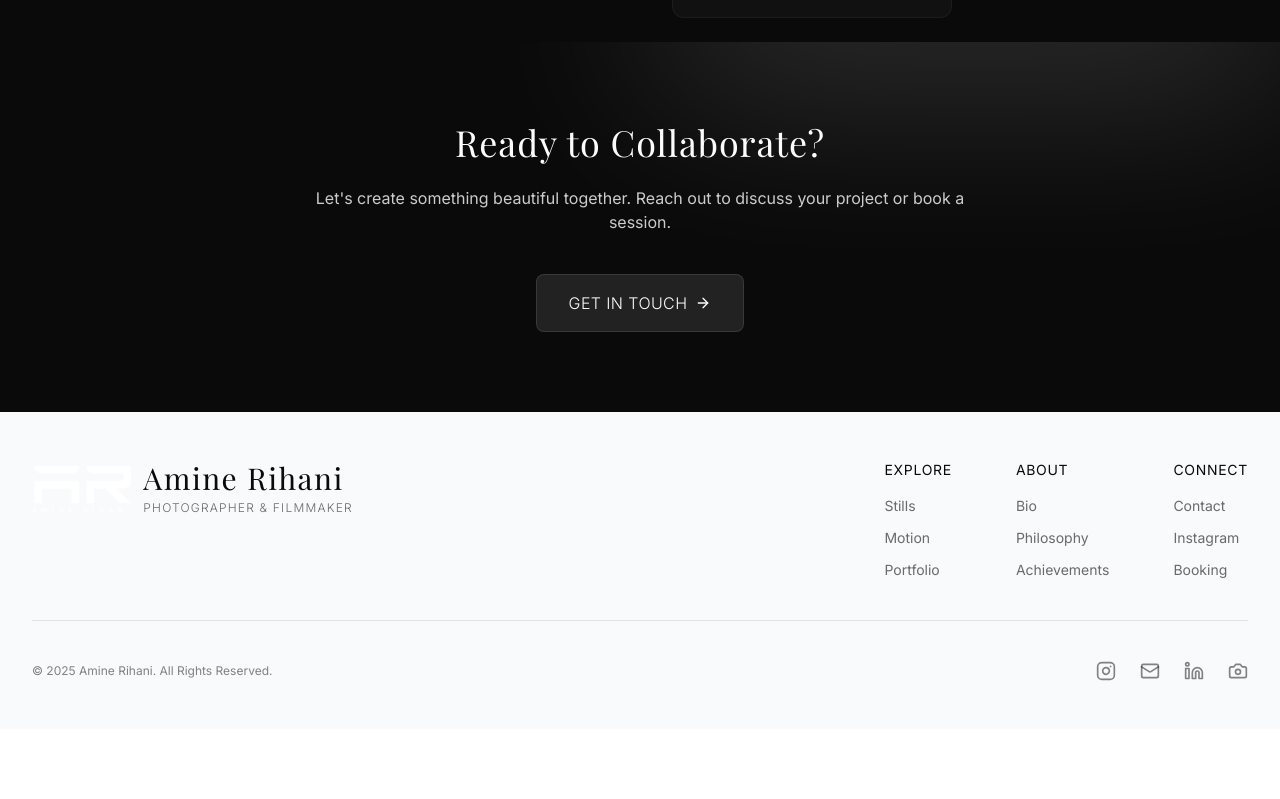
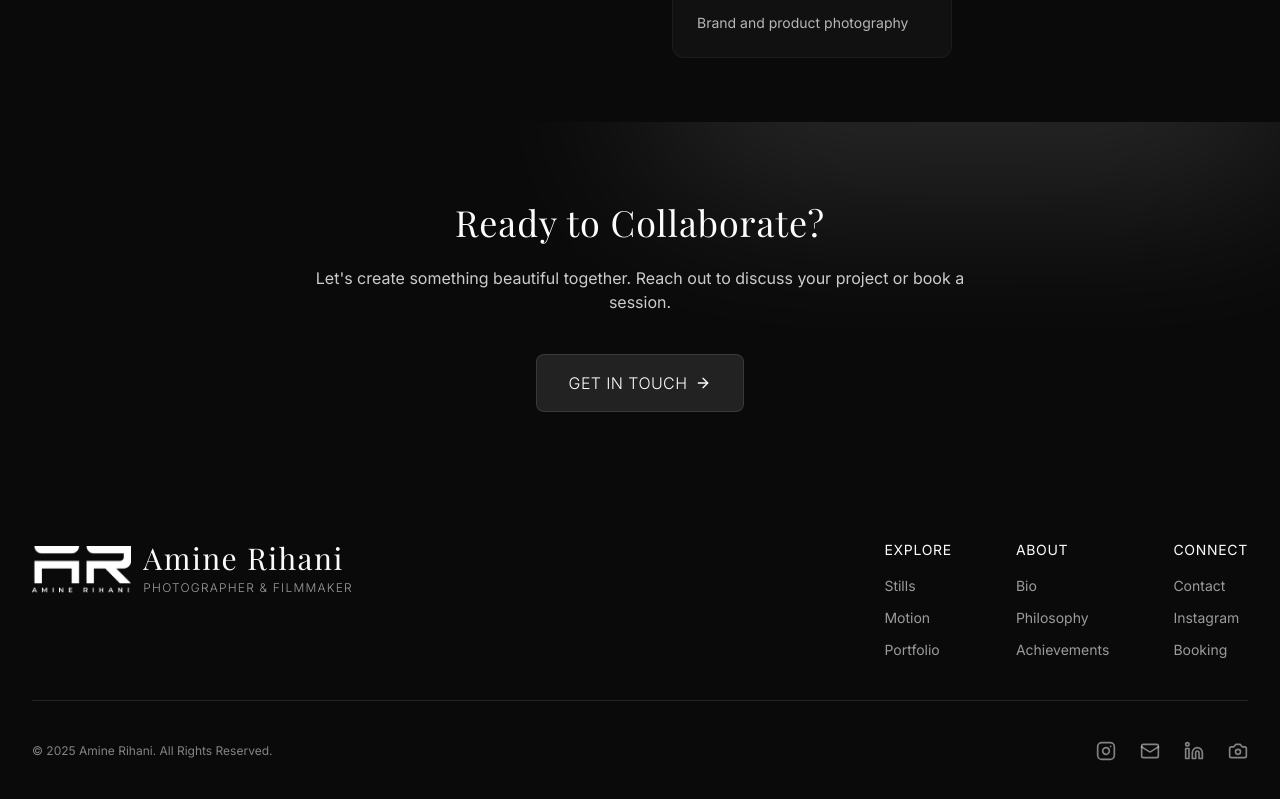
Before and after one commit to yassirab02/amine-protfolio-v2, a React (Vite) app: page / in a window 1280 px wide. Shown: the part 3346-4145 px from the top of the page. Before the commit the page ends 4075 px from the top, so only its background shows below. Built offline with nearby package versions, Linux system fonts and the light colour scheme.

Commit message:
adding spinner

```diff
--- a/src/components/Footer.tsx
+++ b/src/components/Footer.tsx
@@ -3,10 +3,10 @@ import { Camera, Instagram, Mail, Linkedin } from "lucide-react";
 
 export default function Footer() {
   return (
-    <footer className="w-full py-12 px-8 bg-gray-50 dark:bg-zinc-950 relative transition-colors duration-300">
+    <footer className="w-full py-12 px-8 bg-black relative transition-colors duration-300">
       <div className="max-w-7xl mx-auto">
         {/* Footer top - Logo and main links */}
-        <div className="flex flex-col md:flex-row justify-between items-center md:items-start border-b border-black/10 dark:border-white/10 pb-10">
+        <div className="flex flex-col md:flex-row justify-between items-center md:items-start border-b border-white/10 pb-10">
           <div className="mb-8 md:mb-0">
             <Link to="/" className="block">
               <div className="flex items-center gap-3">
@@ -16,10 +16,10 @@ export default function Footer() {
                   className="w-18 h-12 mt-1 object-contain"
                 />
                 <div>
-                  <h2 className="text-3xl font-serif text-black dark:text-white tracking-wider">
+                  <h2 className="text-3xl font-serif text-white tracking-wider">
                     Amine Rihani
                   </h2>
-                  <p className="mt-1 text-xs text-black/60 dark:text-white/60 tracking-widest font-light">
+                  <p className="mt-1 text-xs text-white/60 tracking-widest font-light">
                     PHOTOGRAPHER & FILMMAKER
                   </p>
                 </div>
@@ -30,80 +30,51 @@ export default function Footer() {
           {/* Navigation Links - Mobile Grid, Desktop Row */}
           <div className="grid grid-cols-3 gap-x-4 gap-y-2 md:flex md:flex-row md:gap-16">
             <div className="text-center md:text-left">
-              <h3 className="text-black dark:text-white text-xs md:text-sm tracking-wider mb-2 md:mb-4">
+              <h3 className="text-white text-xs md:text-sm tracking-wider mb-2 md:mb-4">
                 EXPLORE
               </h3>
               <div className="space-y-1 md:space-y-3">
-                <Link
-                  to="/stills"
-                  className="block text-black/60 dark:text-white/60 hover:text-black dark:hover:text-white text-xs md:text-sm transition-colors duration-300"
-                >
+                <Link to="/stills" className="block text-white/60 hover:text-white text-xs md:text-sm transition-colors duration-300">
                   Stills
                 </Link>
-                <Link
-                  to="/motion"
-                  className="block text-black/60 dark:text-white/60 hover:text-black dark:hover:text-white text-xs md:text-sm transition-colors duration-300"
-                >
+                <Link to="/motion" className="block text-white/60 hover:text-white text-xs md:text-sm transition-colors duration-300">
                   Motion
                 </Link>
-                <Link
-                  to="/portfolio"
-                  className="block text-black/60 dark:text-white/60 hover:text-black dark:hover:text-white text-xs md:text-sm transition-colors duration-300"
-                >
+                <Link to="/portfolio" className="block text-white/60 hover:text-white text-xs md:text-sm transition-colors duration-300">
                   Portfolio
                 </Link>
               </div>
             </div>
 
             <div className="text-center md:text-left">
-              <h3 className="text-black dark:text-white text-xs md:text-sm tracking-wider mb-2 md:mb-4">
+              <h3 className="text-white text-xs md:text-sm tracking-wider mb-2 md:mb-4">
                 ABOUT
               </h3>
               <div className="space-y-1 md:space-y-3">
-                <Link
-                  to="/about"
-                  className="block text-black/60 dark:text-white/60 hover:text-black dark:hover:text-white text-xs md:text-sm transition-colors duration-300"
-                >
+                <Link to="/about" className="block text-white/60 hover:text-white text-xs md:text-sm transition-colors duration-300">
                   Bio
                 </Link>
-                <Link
-                  to="/about#philosophy"
-                  className="block text-black/60 dark:text-white/60 hover:text-black dark:hover:text-white text-xs md:text-sm transition-colors duration-300"
-                >
+                <Link to="/about#philosophy" className="block text-white/60 hover:text-white text-xs md:text-sm transition-colors duration-300">
                   Philosophy
                 </Link>
-                <Link
-                  to="/about#achievements"
-                  className="block text-black/60 dark:text-white/60 hover:text-black dark:hover:text-white text-xs md:text-sm transition-colors duration-300"
-                >
+                <Link to="/about#achievements" className="block text-white/60 hover:text-white text-xs md:text-sm transition-colors duration-300">
                   Achievements
                 </Link>
               </div>
             </div>
 
             <div className="text-center md:text-left">
-              <h3 className="text-black dark:text-white text-xs md:text-sm tracking-wider mb-2 md:mb-4">
+              <h3 className="text-white text-xs md:text-sm tracking-wider mb-2 md:mb-4">
                 CONNECT
               </h3>
               <div className="space-y-1 md:space-y-3">
-                <Link
-                  to="/contact"
-                  className="block text-black/60 dark:text-white/60 hover:text-black dark:hover:text-white text-xs md:text-sm transition-colors duration-300"
-                >
+                <Link to="/contact" className="block text-white/60 hover:text-white text-xs md:text-sm transition-colors duration-300">
                   Contact
                 </Link>
-                <a
-                  href="https://instagram.com"
-                  target="_blank"
-                  rel="noopener noreferrer"
-                  className="block text-black/60 dark:text-white/60 hover:text-black dark:hover:text-white text-xs md:text-sm transition-colors duration-300"
-                >
+                <a href="https://instagram.com" target="_blank" rel="noopener noreferrer" className="block text-white/60 hover:text-white text-xs md:text-sm transition-colors duration-300">
                   Instagram
                 </a>
-                <Link
-                  to="/contact#booking"
-                  className="block text-black/60 dark:text-white/60 hover:text-black dark:hover:text-white text-xs md:text-sm transition-colors duration-300"
-                >
+                <Link to="/contact#booking" className="block text-white/60 hover:text-white text-xs md:text-sm transition-colors duration-300">
                   Booking
                 </Link>
               </div>
@@ -111,50 +82,31 @@ export default function Footer() {
           </div>
         </div>
 
-        {/* Footer bottom - Social links and copyright */}
+        {/* Footer bottom */}
         <div className="pt-6 md:pt-10 flex flex-col md:flex-row justify-between items-center">
-          {/* On desktop: Copyright on left, social on right */}
-          {/* On mobile: Social on top, copyright below */}
           <div className="hidden md:block">
-            <p className="text-black/50 dark:text-white/50 text-xs">
+            <p className="text-white/50 text-xs">
               © {new Date().getFullYear()} Amine Rihani. All Rights Reserved.
             </p>
           </div>
 
           <div className="flex space-x-6 mb-4 md:mb-0 md:order-2">
-            <a
-              href="https://www.instagram.com/amine._.rihani?igsh=OHpyM2Zldmd0ZDYy&utm_source=qr"
-              target="_blank"
-              rel="noopener noreferrer"
-              className="text-black/50 dark:text-white/50 hover:text-black dark:hover:text-white transition-colors duration-300"
-            >
+            <a href="https://www.instagram.com/amine._.rihani?igsh=OHpyM2Zldmd0ZDYy&utm_source=qr" target="_blank" rel="noopener noreferrer" className="text-white/50 hover:text-white transition-colors duration-300">
               <Instagram className="w-4 h-4 md:w-5 md:h-5" />
             </a>
-            <a
-              href="mailto:rihani.amine111@gmail.com"
-              className="text-black/50 dark:text-white/50 hover:text-black dark:hover:text-white transition-colors duration-300"
-            >
+            <a href="mailto:rihani.amine111@gmail.com" className="text-white/50 hover:text-white transition-colors duration-300">
               <Mail className="w-4 h-4 md:w-5 md:h-5" />
             </a>
-            <a
-              href="https://www.linkedin.com/in/amine-rihani-66487a216?utm_source=share&utm_campaign=share_via&utm_content=profile&utm_medium=ios_app"
-              target="_blank"
-              rel="noopener noreferrer"
-              className="text-black/50 dark:text-white/50 hover:text-black dark:hover:text-white transition-colors duration-300"
-            >
+            <a href="https://www.linkedin.com/in/amine-rihani-66487a216?utm_source=share&utm_campaign=share_via&utm_content=profile&utm_medium=ios_app" target="_blank" rel="noopener noreferrer" className="text-white/50 hover:text-white transition-colors duration-300">
               <Linkedin className="w-4 h-4 md:w-5 md:h-5" />
             </a>
-            <Link
-              to="/portfolio"
-              className="text-black/50 dark:text-white/50 hover:text-black dark:hover:text-white transition-colors duration-300"
-            >
+            <Link to="/portfolio" className="text-white/50 hover:text-white transition-colors duration-300">
               <Camera className="w-4 h-4 md:w-5 md:h-5" />
             </Link>
           </div>
 
-          {/* Mobile-only copyright below social icons */}
           <div className="block md:hidden w-full text-center">
-            <p className="text-black/50 dark:text-white/50 text-xs">
+            <p className="text-white/50 text-xs">
               © {new Date().getFullYear()} Amine Rihani. All Rights Reserved.
             </p>
           </div>
--- a/src/pages/HomePage.tsx
+++ b/src/pages/HomePage.tsx
@@ -266,7 +266,7 @@ export default function HomePage() {
       </section>
 
       {/* Services */}
-      <section className="py-6 px-6" ref={servicesRef}>
+      <section className="py-16 px-6" ref={servicesRef}>
         <div className="container mx-auto">
           <motion.div
             className="text-center mb-16"
```
